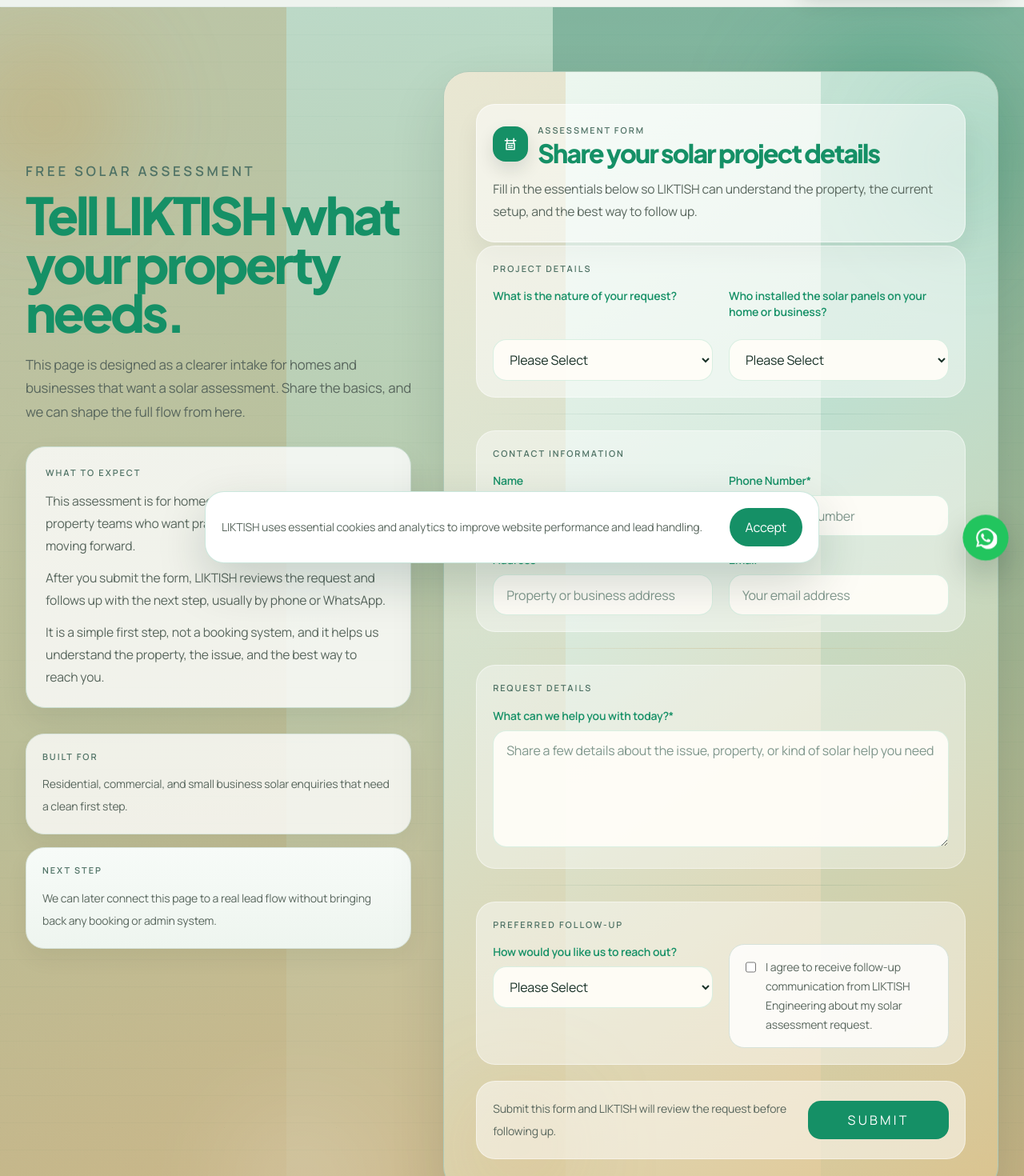
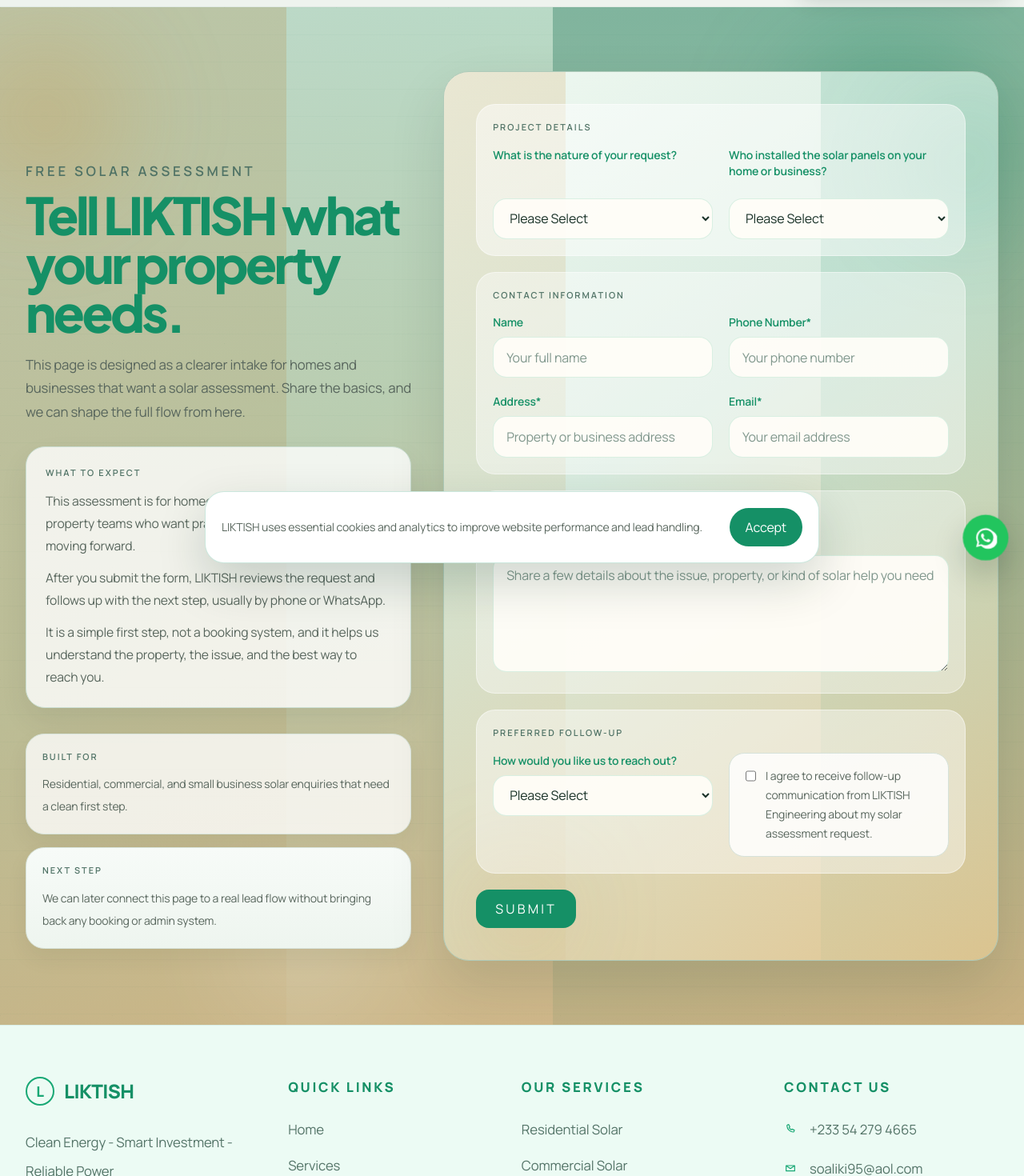
Before and after one commit to Mikedwin/LIKTISH-WEBSITE-, a Next.js app: page /solar-assessment in a window 1280 px wide. Shown: the part 80-1550 px from the top of the page at 80% size. Built offline with nearby package versions, Linux system fonts and the light colour scheme.

Commit message:
Remove added solar assessment hierarchy styling

```diff
--- a/src/app/(marketing)/solar-assessment/page.tsx
+++ b/src/app/(marketing)/solar-assessment/page.tsx
@@ -79,35 +79,6 @@
           <div className="absolute -right-8 top-10 h-36 w-36 rounded-full bg-[rgba(21,144,102,0.2)] blur-3xl" />
           <div className="absolute bottom-0 left-10 h-28 w-28 rounded-full bg-[rgba(203,138,46,0.2)] blur-3xl" />
           <form className="relative space-y-5">
-            <div className="mb-1 rounded-[1.45rem] border border-white/55 bg-white/52 px-4 py-5 shadow-[0_16px_30px_rgba(11,33,25,0.06)] sm:px-5 sm:py-6">
-              <div className="flex flex-wrap items-center gap-3">
-                <span className="inline-flex h-11 w-11 items-center justify-center rounded-[1rem] bg-brand text-white shadow-[0_10px_22px_rgba(11,33,25,0.12)]">
-                  <svg viewBox="0 0 24 24" aria-hidden="true" className="h-5 w-5">
-                    <path
-                      d="M4 7h16M7 4v6m10-6v6M6 11h12v9H6v-9Zm3 3h2m4 0h-2m-4 3h6"
-                      fill="none"
-                      stroke="currentColor"
-                      strokeWidth="1.8"
-                      strokeLinecap="round"
-                      strokeLinejoin="round"
-                    />
-                  </svg>
-                </span>
-                <div>
-                  <p className="text-[11px] font-semibold uppercase tracking-[0.18em] text-brand-soft">
-                    Assessment form
-                  </p>
-                  <h2 className="headline mt-1 text-[1.7rem] font-black text-brand sm:text-[2rem]">
-                    Share your solar project details
-                  </h2>
-                </div>
-              </div>
-              <p className="mt-4 max-w-2xl text-sm leading-7 text-muted sm:text-[0.98rem]">
-                Fill in the essentials below so LIKTISH can understand the property,
-                the current setup, and the best way to follow up.
-              </p>
-            </div>
-
             <div className="rounded-[1.35rem] border border-white/45 bg-white/48 p-4 sm:rounded-[1.5rem] sm:p-5">
               <p className="text-[11px] font-semibold uppercase tracking-[0.18em] text-brand-soft">
                 Project details
@@ -142,8 +113,6 @@
                 </label>
               </div>
             </div>
-
-            <div className="h-px bg-[linear-gradient(90deg,transparent,rgba(13,87,63,0.18),transparent)]" />
 
             <div className="rounded-[1.35rem] border border-white/45 bg-white/42 p-4 sm:rounded-[1.5rem] sm:p-5">
               <p className="text-[11px] font-semibold uppercase tracking-[0.18em] text-brand-soft">
@@ -194,8 +163,6 @@
               </div>
             </div>
 
-            <div className="h-px bg-[linear-gradient(90deg,transparent,rgba(180,118,34,0.18),transparent)]" />
-
             <div className="rounded-[1.35rem] border border-white/45 bg-white/38 p-4 sm:rounded-[1.5rem] sm:p-5">
               <p className="text-[11px] font-semibold uppercase tracking-[0.18em] text-brand-soft">
                 Request details
@@ -211,8 +178,6 @@
                 />
               </label>
             </div>
-
-            <div className="h-px bg-[linear-gradient(90deg,transparent,rgba(13,87,63,0.18),transparent)]" />
 
             <div className="rounded-[1.35rem] border border-white/45 bg-white/44 p-4 sm:rounded-[1.5rem] sm:p-5">
               <p className="text-[11px] font-semibold uppercase tracking-[0.18em] text-brand-soft">
@@ -244,17 +209,12 @@
               </div>
             </div>
 
-            <div className="flex flex-col gap-3 rounded-[1.35rem] border border-white/45 bg-white/50 p-4 sm:flex-row sm:items-center sm:justify-between sm:rounded-[1.5rem] sm:p-5">
-              <p className="text-sm leading-7 text-muted">
-                Submit this form and LIKTISH will review the request before following up.
-              </p>
-              <button
-                type="submit"
-                className="inline-flex min-h-12 items-center justify-center rounded-[1rem] bg-brand px-6 py-3 text-[11px] font-semibold uppercase tracking-[0.2em] text-white transition duration-200 hover:-translate-y-0.5 hover:bg-brand-strong active:translate-y-0 active:scale-[0.985] sm:min-w-[11rem]"
-              >
-                Submit
-              </button>
-            </div>
+            <button
+              type="submit"
+              className="inline-flex min-h-12 items-center rounded-[1rem] bg-brand px-6 py-3 text-[11px] font-semibold uppercase tracking-[0.2em] text-white transition duration-200 hover:-translate-y-0.5 hover:bg-brand-strong active:translate-y-0 active:scale-[0.985]"
+            >
+              Submit
+            </button>
           </form>
         </div>
       </div>
```
